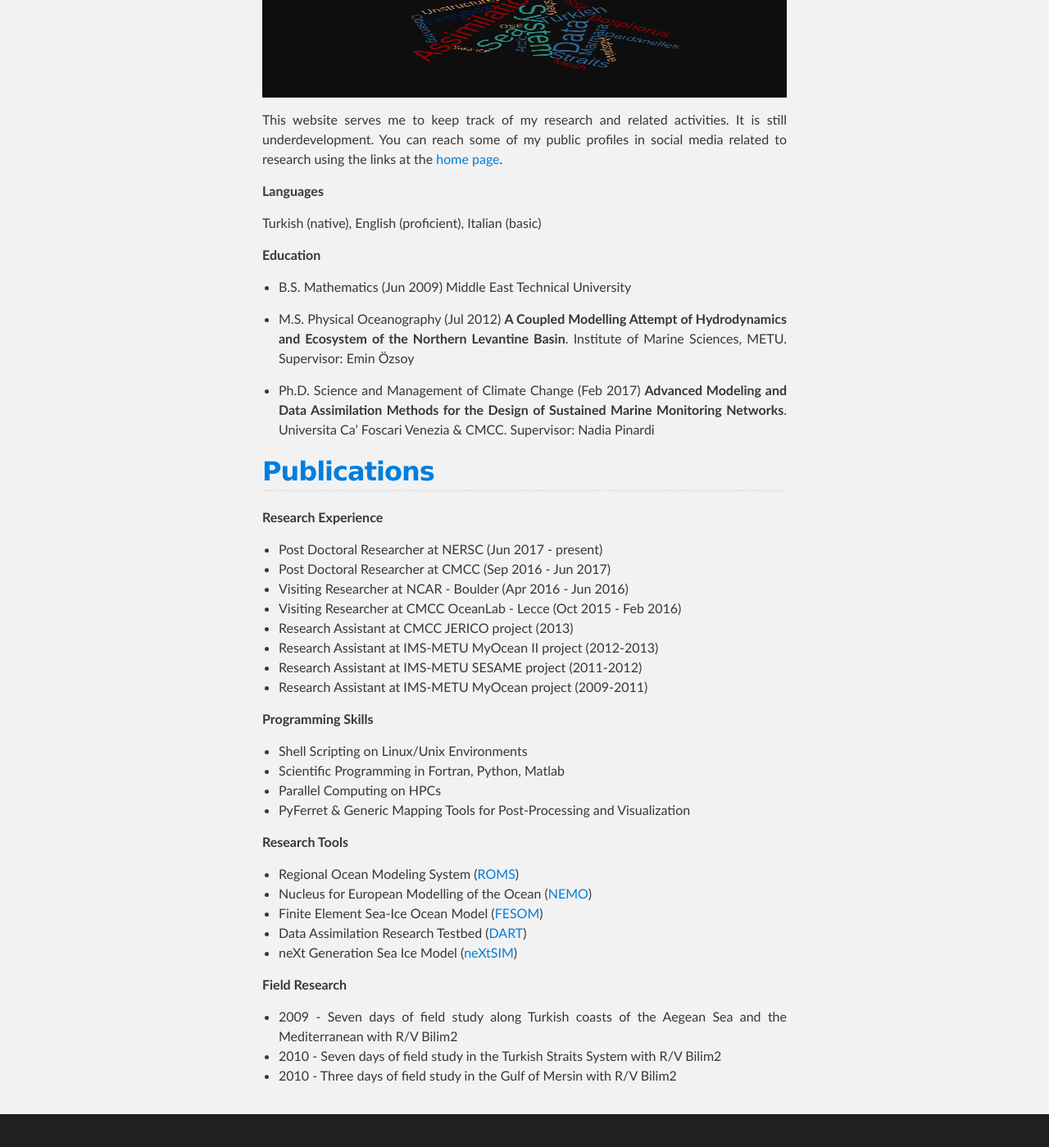
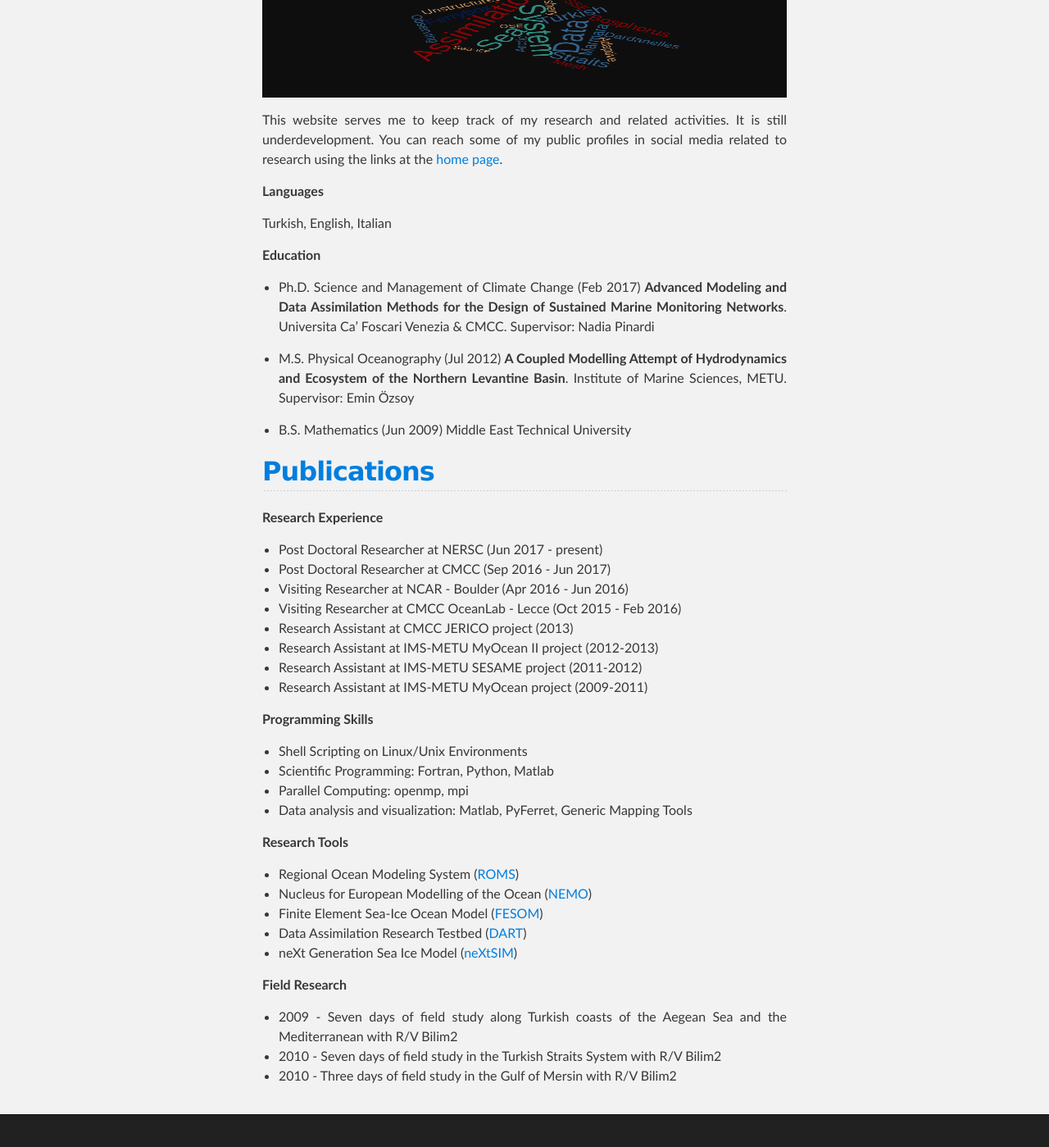
Before and after one commit to aydogduali/aydogduali.github.io, a Jekyll site: the page built from about/index.md, in a window 1280 px wide and 1400 px high, scrolled down 537 px. Shown: the whole window at 82% size. Built offline with Jekyll 4.4.1, drawn with Linux system fonts in a browser that asks for light colours; the repository's description, which GitHub fills in, is left out.

Commit message:
updated order

```diff
--- a/about/index.md
+++ b/about/index.md
@@ -9,15 +9,15 @@ media related to research using the links at the [home page](/index).
 
 **Languages**
 
-Turkish (native), English (proficient), Italian (basic)
+Turkish, English, Italian
 
 **Education**
 
-- B.S. Mathematics (Jun 2009) Middle East Technical University
+- Ph.D. Science and Management of Climate Change (Feb 2017) **Advanced Modeling and Data Assimilation Methods for the Design of Sustained Marine Monitoring Networks**. Universita Ca' Foscari Venezia & CMCC. Supervisor: Nadia Pinardi
 
 - M.S. Physical Oceanography (Jul 2012) **A Coupled Modelling Attempt of Hydrodynamics and Ecosystem of the Northern Levantine Basin**. Institute of Marine Sciences, METU. Supervisor: Emin Özsoy
 
-- Ph.D. Science and Management of Climate Change (Feb 2017) **Advanced Modeling and Data Assimilation Methods for the Design of Sustained Marine Monitoring Networks**. Universita Ca' Foscari Venezia & CMCC. Supervisor: Nadia Pinardi
+- B.S. Mathematics (Jun 2009) Middle East Technical University
 
 ## **[Publications](/about/publication)**
 
@@ -35,9 +35,9 @@ Turkish (native), English (proficient), Italian (basic)
 **Programming Skills**
 
 - Shell Scripting on Linux/Unix Environments
-- Scientific Programming in Fortran, Python, Matlab
-- Parallel Computing on HPCs
-- PyFerret & Generic Mapping Tools for Post-Processing and Visualization
+- Scientific Programming: Fortran, Python, Matlab
+- Parallel Computing: openmp, mpi
+- Data analysis and visualization: Matlab, PyFerret, Generic Mapping Tools
 
 **Research Tools**
 
```
